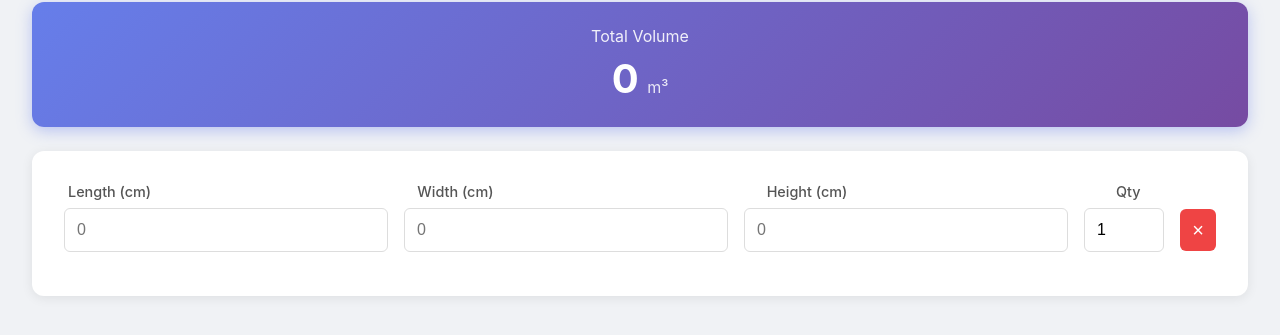
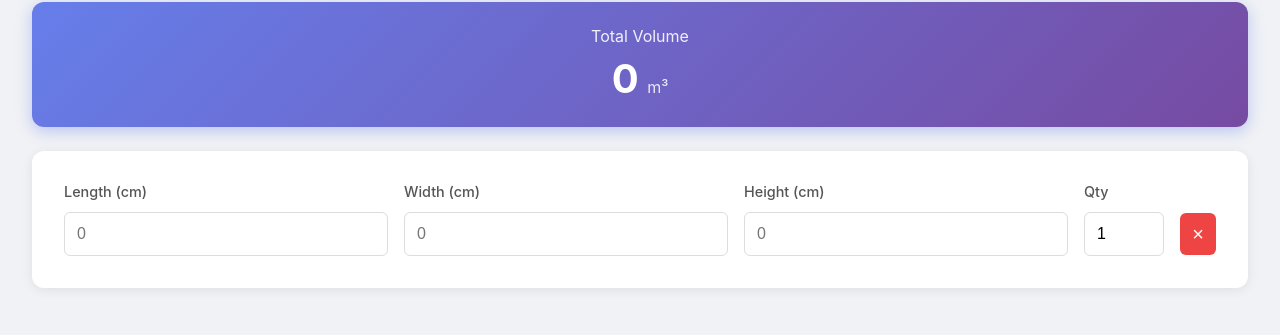
Before and after one commit to tizfus/container-planning, a plain HTML site: page src/index.html in a window 1280 px wide. Shown: the part 93-428 px from the top of the page. Drawn offline with Linux system fonts and the light colour scheme.

Commit message:
align headers

```diff
--- a/src/index.html
+++ b/src/index.html
@@ -95,12 +95,16 @@
             -moz-appearance: textfield;
         }
 
-        .products-header {
+        #products-container {
             display: grid;
             grid-template-columns: 1fr 1fr 1fr 80px auto;
-            gap: 1rem;
-            margin-bottom: 0.5rem;
-            padding: 0 0.25rem;
+            column-gap: 1rem;
+            row-gap: 0.75rem;
+            align-items: center;
+        }
+
+        .products-header {
+            display: contents;
         }
 
         .products-header span {
@@ -110,11 +114,7 @@
         }
 
         .product-row {
-            display: grid;
-            grid-template-columns: 1fr 1fr 1fr 80px auto;
-            gap: 1rem;
-            margin-bottom: 0.75rem;
-            align-items: center;
+            display: contents;
         }
 
         .quantity-control {
@@ -186,13 +186,15 @@
     </div>
 
     <div class="form-container">
-        <div class="products-header">
-            <span>Length (cm)</span>
-            <span>Width (cm)</span>
-            <span>Height (cm)</span>
-            <span>Qty</span>
+        <div id="products-container">
+            <div class="products-header">
+                <span>Length (cm)</span>
+                <span>Width (cm)</span>
+                <span>Height (cm)</span>
+                <span>Qty</span>
+                <span></span>
+            </div>
         </div>
-        <div id="products-container"></div>
     </div>
 
     <script>
```
